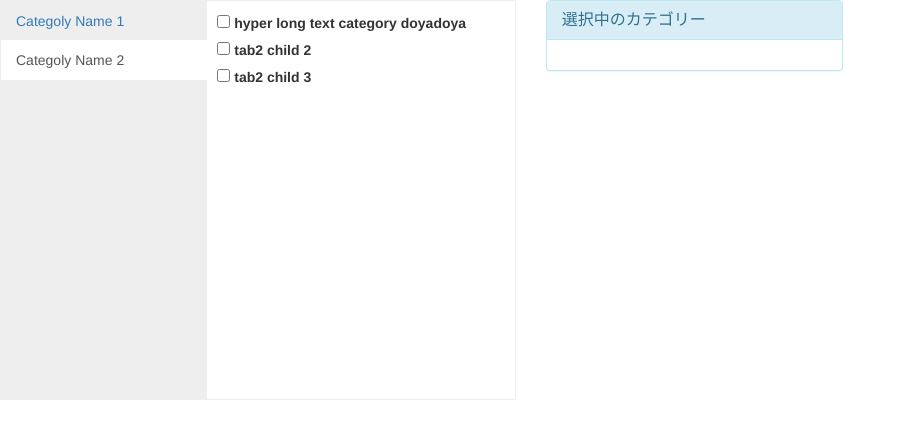
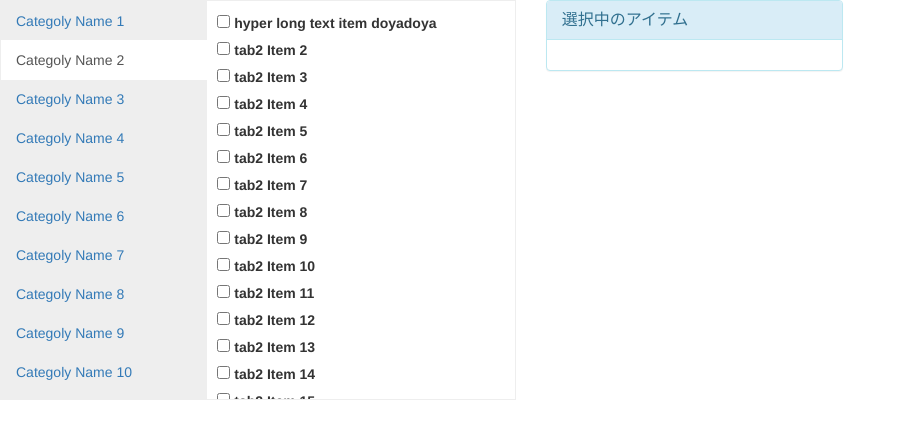
Before and after one commit to ysztnk4/verticalTabList, a website: page public/index.html in a window 1280 px wide. Both pictures are taken after a click on the link "Categoly Name 2". Shown: the whole page, without its empty margins (0-906 px from the left). Drawn offline with nearby package versions, Linux system fonts and the light colour scheme.

Commit message:
refactor: 動作確認できる様に整形

```diff
--- a/public/index.html
+++ b/public/index.html
@@ -17,54 +17,179 @@
         <ul class="nav nav-tabs">
           <li role="presentation" class="active"><a href="#tab1" data-toggle="tab">Categoly Name 1</a></li>
           <li role="presentation"><a href="#tab2" data-toggle="tab">Categoly Name 2</a></li>
+          <li role="presentation"><a href="#tab3" data-toggle="tab">Categoly Name 3</a></li>
+          <li role="presentation"><a href="#tab4" data-toggle="tab">Categoly Name 4</a></li>
+          <li role="presentation"><a href="#tab5" data-toggle="tab">Categoly Name 5</a></li>
+          <li role="presentation"><a href="#tab6" data-toggle="tab">Categoly Name 6</a></li>
+          <li role="presentation"><a href="#tab7" data-toggle="tab">Categoly Name 7</a></li>
+          <li role="presentation"><a href="#tab8" data-toggle="tab">Categoly Name 8</a></li>
+          <li role="presentation"><a href="#tab9" data-toggle="tab">Categoly Name 9</a></li>
+          <li role="presentation"><a href="#tab10" data-toggle="tab">Categoly Name 10</a></li>
+          <li role="presentation"><a href="#tab11" data-toggle="tab">Categoly Name 11</a></li>
+          <li role="presentation"><a href="#tab12" data-toggle="tab">Categoly Name 12</a></li>
+          <li role="presentation"><a href="#tab13" data-toggle="tab">Categoly Name 13</a></li>
+          <li role="presentation"><a href="#tab14" data-toggle="tab">Categoly Name 14</a></li>
         </ul>
 
         <div class="tab-content">
           <div id="tab1" class="tab-pane active">
 
-            <div itemtype="item">
-              <div class="bottom-level meta-item">
-                <input type="checkbox" id="browse-item-checkbox2" class="right-pane-checkbox" value="child 1">
-                <label for="browse-item-checkbox2">child 1</label>
-              </div>
+            <div itemtype="item" class="bottom-level meta-item" class="bottom-level meta-item">
+                <input type="checkbox" id="item-checkbox1" class="right-pane-checkbox" value="Item 1">
+                <label for="item-checkbox1">Item 1</label>
             </div>
-            <div itemtype="item">
-              <div class="bottom-level meta-item">
-                <input type="checkbox" id="browse-item-checkbox3" class="right-pane-checkbox" value="child 2">
-                <label for="browse-item-checkbox3">child 2</label>
-              </div>
+
+            <div itemtype="item" class="bottom-level meta-item">
+                <input type="checkbox" id="item-checkbox2" class="right-pane-checkbox" value="Item 2">
+                <label for="item-checkbox2">Item 2</label>
             </div>
-            <div itemtype="item">
-              <div class="bottom-level meta-item">
-                <input type="checkbox" id="browse-item-checkbox4" class="right-pane-checkbox" value="child 3">
-                <label for="browse-item-checkbox4">child 3</label>
-              </div>
+
+            <div itemtype="item" class="bottom-level meta-item">
+                <input type="checkbox" id="item-checkbox3" class="right-pane-checkbox" value="Item 3">
+                <label for="item-checkbox3">Item 3</label>
             </div>
 
           </div>
           <!-- End of tab-pane -->
 
           <div id="tab2" class="tab-pane">
-            <div itemtype="item">
-              <div class="bottom-level meta-item">
-                <input type="checkbox" id="browse-item-checkbox6" class="right-pane-checkbox" value="hyper long text category doyadoya">
-                <label for="browse-item-checkbox6">hyper long text category doyadoya</label>
-              </div>
+            <div itemtype="item" class="bottom-level meta-item">
+                <input type="checkbox" id="item-checkbox4" class="right-pane-checkbox" value="hyper long text item doyadoya">
+                <label for="item-checkbox4">hyper long text item doyadoya</label>
             </div>
-            <div itemtype="item">
-              <div class="bottom-level meta-item">
-                <input type="checkbox" id="browse-item-checkbox7" class="right-pane-checkbox" value="tab2 child 2">
-                <label for="browse-item-checkbox7">tab2 child 2</label>
-              </div>
+
+            <div itemtype="item" class="bottom-level meta-item">
+                <input type="checkbox" id="item-checkbox5" class="right-pane-checkbox" value="tab2 Item 2">
+                <label for="item-checkbox5">tab2 Item 2</label>
             </div>
-            <div itemtype="item">
-              <div class="bottom-level meta-item">
-                <input type="checkbox" id="browse-item-checkbox8" class="right-pane-checkbox" value="tab2 child 3">
-                <label for="browse-item-checkbox8">tab2 child 3</label>
-              </div>
+
+            <div itemtype="item" class="bottom-level meta-item">
+                <input type="checkbox" id="item-checkbox6" class="right-pane-checkbox" value="tab2 Item 3">
+                <label for="item-checkbox6">tab2 Item 3</label>
             </div>
+
+            <div itemtype="item" class="bottom-level meta-item">
+                <input type="checkbox" id="item-checkbox7" class="right-pane-checkbox" value="tab2 Item 4">
+                <label for="item-checkbox7">tab2 Item 4</label>
+            </div>
+
+            <div itemtype="item" class="bottom-level meta-item">
+                <input type="checkbox" id="item-checkbox8" class="right-pane-checkbox" value="tab2 Item 5">
+                <label for="item-checkbox8">tab2 Item 5</label>
+            </div>
+
+            <div itemtype="item" class="bottom-level meta-item">
+                <input type="checkbox" id="item-checkbox9" class="right-pane-checkbox" value="tab2 Item 6">
+                <label for="item-checkbox9">tab2 Item 6</label>
+            </div>
+
+            <div itemtype="item" class="bottom-level meta-item">
+                <input type="checkbox" id="item-checkbox10" class="right-pane-checkbox" value="tab2 Item 7">
+                <label for="item-checkbox10">tab2 Item 7</label>
+            </div>
+
+            <div itemtype="item" class="bottom-level meta-item">
+                <input type="checkbox" id="item-checkbox11" class="right-pane-checkbox" value="tab2 Item 8">
+                <label for="item-checkbox11">tab2 Item 8</label>
+            </div>
+
+            <div itemtype="item" class="bottom-level meta-item">
+                <input type="checkbox" id="item-checkbox12" class="right-pane-checkbox" value="tab2 Item 9">
+                <label for="item-checkbox12">tab2 Item 9</label>
+            </div>
+
+            <div itemtype="item" class="bottom-level meta-item">
+                <input type="checkbox" id="item-checkbox13" class="right-pane-checkbox" value="tab2 Item 10">
+                <label for="item-checkbox13">tab2 Item 10</label>
+            </div>
+
+            <div itemtype="item" class="bottom-level meta-item">
+                <input type="checkbox" id="item-checkbox14" class="right-pane-checkbox" value="tab2 Item 11">
+                <label for="item-checkbox14">tab2 Item 11</label>
+            </div>
+
+            <div itemtype="item" class="bottom-level meta-item">
+                <input type="checkbox" id="item-checkbox15" class="right-pane-checkbox" value="tab2 Item 12">
+                <label for="item-checkbox15">tab2 Item 12</label>
+            </div>
+
+            <div itemtype="item" class="bottom-level meta-item">
+                <input type="checkbox" id="item-checkbox16" class="right-pane-checkbox" value="tab2 Item 13">
+                <label for="item-checkbox16">tab2 Item 13</label>
+            </div>
+
+            <div itemtype="item" class="bottom-level meta-item">
+                <input type="checkbox" id="item-checkbox17" class="right-pane-checkbox" value="tab2 Item 14">
+                <label for="item-checkbox17">tab2 Item 14</label>
+            </div>
+
+            <div itemtype="item" class="bottom-level meta-item">
+                <input type="checkbox" id="item-checkbox18" class="right-pane-checkbox" value="tab2 Item 15">
+                <label for="item-checkbox18">tab2 Item 15</label>
+            </div>
+
+            <div itemtype="item" class="bottom-level meta-item">
+                <input type="checkbox" id="item-checkbox19" class="right-pane-checkbox" value="tab2 Item 16">
+                <label for="item-checkbox19">tab2 Item 16</label>
+            </div>
+
+            <div itemtype="item" class="bottom-level meta-item">
+                <input type="checkbox" id="item-checkbox20" class="right-pane-checkbox" value="tab2 Item 17">
+                <label for="item-checkbox20">tab2 Item 17</label>
+            </div>
+
           </div>
           <!-- End of tab-pane -->
+
+          <div id="tab3" class="tab-pane">
+            <p>tab3</p>
+          </div>
+          <!-- End of tab-pane -->
+          <div id="tab4" class="tab-pane">
+            <p>tab4</p>
+          </div>
+          <!-- End of tab-pane -->
+          <div id="tab5" class="tab-pane">
+            <p>tab5</p>
+          </div>
+          <!-- End of tab-pane -->
+          <div id="tab6" class="tab-pane">
+            <p>tab6</p>
+          </div>
+          <!-- End of tab-pane -->
+          <div id="tab7" class="tab-pane">
+            <p>tab7</p>
+          </div>
+          <!-- End of tab-pane -->
+          <div id="tab8" class="tab-pane">
+            <p>tab8</p>
+          </div>
+          <!-- End of tab-pane -->
+          <div id="tab9" class="tab-pane">
+            <p>tab9</p>
+          </div>
+          <!-- End of tab-pane -->
+          <div id="tab10" class="tab-pane">
+            <p>tab10</p>
+          </div>
+          <!-- End of tab-pane -->
+          <div id="tab11" class="tab-pane">
+            <p>tab11</p>
+          </div>
+          <!-- End of tab-pane -->
+          <div id="tab12" class="tab-pane">
+            <p>tab12</p>
+          </div>
+          <!-- End of tab-pane -->
+          <div id="tab13" class="tab-pane">
+            <p>tab13</p>
+          </div>
+          <!-- End of tab-pane -->
+          <div id="tab14" class="tab-pane">
+            <p>tab14</p>
+          </div>
+          <!-- End of tab-pane -->
+
         </div>
         <!-- End of tab-content -->
       </div>
@@ -74,7 +199,7 @@
     <div class="col-md-3">
       <div class="panel panel-info">
         <div class="panel-heading">
-          <h3 class="panel-title">選択中のカテゴリー</h3>
+          <h3 class="panel-title">選択中のアイテム</h3>
         </div>
         <div class="panel-body">
           <div id="checkedList" class="checkedList">
--- a/public/src/css/verticalTabList.css
+++ b/public/src/css/verticalTabList.css
@@ -41,6 +41,10 @@
   padding: 10px;
 }
 
+.verticalTabList .tab-content label, .verticalTabList .tab-content input {
+  cursor: pointer;
+}
+
 .checkedList--item {
   position: relative;
   display: inline-block;
```
